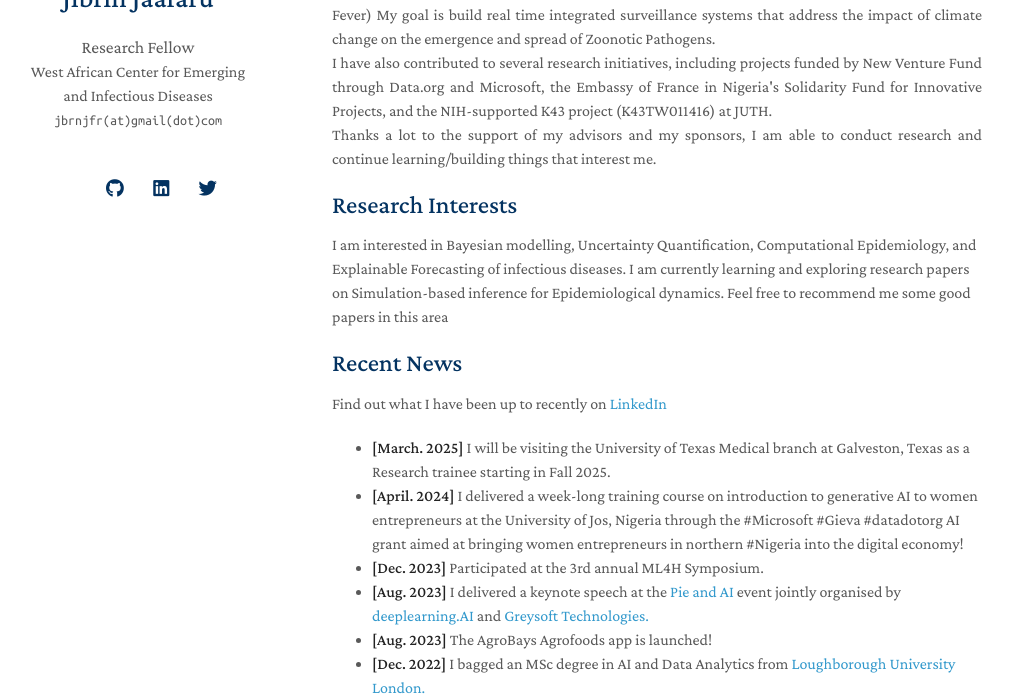
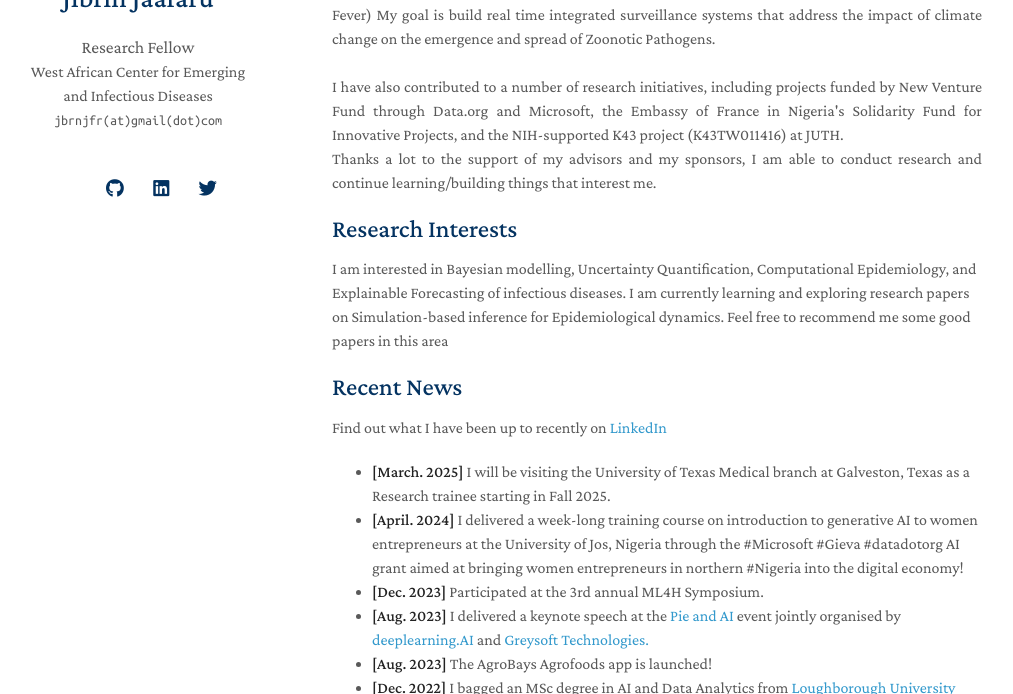
Before and after one commit to jibrinx/jibrinx.github.io, a Jekyll site: the page built from index.md, in a window 1280 px wide and 900 px high, scrolled down 525 px, cut to the strip 206-900 px from the top of the window. Shown: the whole strip, without its empty margins (138-1151 px from the left). Built offline with Jekyll 4.4.1, drawn with Linux system fonts in a browser that asks for light colours; nearby versions of some CDN libraries; a style sheet for code colours, icons or effects is not loaded.

Commit message:
Update index.md

```diff
--- a/index.md
+++ b/index.md
@@ -14,8 +14,8 @@ layout: homepage
 ## Work Experience
 Previously, I served as a senior Machine Learning Engineer at <a href="https://greysoft.ng">Greysoft Technologies</a>, Nigeria, leading a team of three ML engineers. Together, we tackled local challenges in education, agriculture, and the food supply chain, which led to the creation of impactful startups like  <a href="https://agrobays.com">AgroBays Agrofoods </a>,  <a href="https://app.5minutes.ng">5Minutes </a>, and the BRIT App (Bookkeeping, Receipting, Invoice, and Tax).<br>
 <p align="justify"> I will be starting as a Research fellow at the West African Center for Emerging and Infectious Diseases (WAC-EID) under the D43 TRAIN grant where I will contribute to research efforts in strengthening health systems and improving infectious disease control strategies in Nigeria (Particularly Lassa Fever) My goal is build real time integrated surveillance systems that address the impact of climate change on the emergence and spread of Zoonotic Pathogens.
-<br>
-I have also contributed to several research initiatives, including projects funded by New Venture Fund through Data.org and Microsoft, the Embassy of France in Nigeria's Solidarity Fund for Innovative Projects, and the NIH-supported K43 project (K43TW011416) at JUTH.
+<br> <br>
+I have also contributed to a number of research initiatives, including projects funded by New Venture Fund through Data.org and Microsoft, the Embassy of France in Nigeria's Solidarity Fund for Innovative Projects, and the NIH-supported K43 project (K43TW011416) at JUTH.
 <br>
 Thanks a lot to the support of my advisors and my sponsors, I am able to conduct research and continue learning/building things that interest me.
 </p>
```
